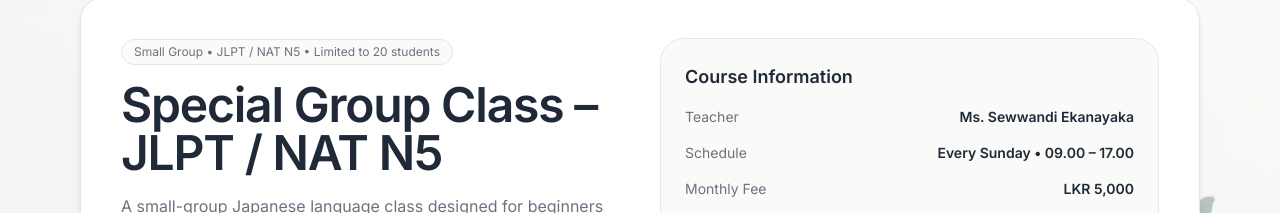
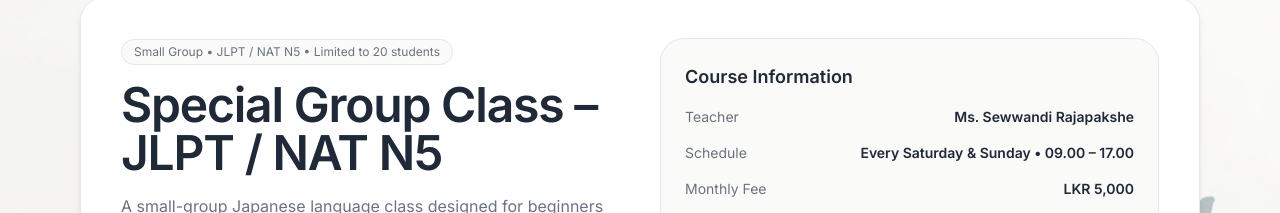
Before and after one commit to MithilaRasanjith/anami-site, a Next.js app: page /courses/special-group-n5 in a window 1280 px wide. Shown: the part 114-327 px from the top of the page. Built offline with nearby package versions, Linux system fonts and the light colour scheme.

Commit message:
Update teacher name to Ms. Sewwandi Rajapakshe and adjust schedule details across multiple components

```diff
--- a/app/courses/alevel/_components/ALevelClient.tsx
+++ b/app/courses/alevel/_components/ALevelClient.tsx
@@ -50,7 +50,7 @@ export default function ALevelClient() {
 
               <dl className="mt-4 space-y-4 text-sm">
                 {[
-                  { k: "Teacher", v: "Ms. Sewwandi Ekanayaka" },
+                  { k: "Teacher", v: "Ms. Sewwandi Rajapakshe" },
                   { k: "Schedule", v: "Every Sunday • 15.00 – 17.00" },
                   { k: "Monthly Fee", v: "LKR 2,000" },
                   { k: "Location", v: "Gampaha – Udugampola" },
--- a/app/courses/olevel/_components/OLevelClient.tsx
+++ b/app/courses/olevel/_components/OLevelClient.tsx
@@ -50,7 +50,7 @@ export default function OLevelClient() {
 
               <dl className="mt-4 space-y-4 text-sm">
                 {[
-                  { k: "Teacher", v: "Ms. Sewwandi Ekanayaka" },
+                  { k: "Teacher", v: "Ms. Sewwandi Rajapakshe" },
                   { k: "Schedule", v: "Every Sunday • 13.00 – 15.00" },
                   { k: "Monthly Fee", v: "LKR 2,000" },
                   { k: "Location", v: "Gampaha – Udugampola" },
--- a/app/courses/online-n5/_components/OnlineN5Client.tsx
+++ b/app/courses/online-n5/_components/OnlineN5Client.tsx
@@ -133,7 +133,7 @@ export default function OnlineN5Client() {
               },
               {
                 title: "Practice & Feedback",
-                desc: "Regular speaking, listening, and revision activities.",
+                desc: "Regular speaking, listening, and revision activities with past paper discussions.",
               },
             ].map((item, i) => (
               <Reveal key={item.title} delayMs={i * 90}>
--- a/app/courses/special-group-n5/_components/SpecialGroupN5Client.tsx
+++ b/app/courses/special-group-n5/_components/SpecialGroupN5Client.tsx
@@ -44,8 +44,8 @@ export default function SpecialGroupN5Client() {
 
               <dl className="mt-4 space-y-4 text-sm">
                 {[
-                  { k: "Teacher", v: "Ms. Sewwandi Ekanayaka" },
-                  { k: "Schedule", v: "Every Sunday • 09.00 – 17.00" },
+                  { k: "Teacher", v: "Ms. Sewwandi Rajapakshe" },
+                  { k: "Schedule", v: "Every Saturday & Sunday • 09.00 – 17.00" },
                   { k: "Monthly Fee", v: "LKR 5,000" },
                   { k: "Location", v: "Gampaha – Udugampola" },
                   { k: "Class Type", v: "Physical (Special Group)" },
--- a/app/teachers/_components/TeachersClient.tsx
+++ b/app/teachers/_components/TeachersClient.tsx
@@ -18,13 +18,13 @@ const teachers = [
     cta: { label: "View Online Class", href: "/courses/online-n5?course=online-n5" },
   },
   {
-    name: "Ms. Sewwandi Ekanayaka",
+    name: "Ms. Sewwandi Rajapakshe",
     role: "Special Group Class — JLPT / NAT N5",
     tags: ["In-person", "Small group", "Weekly practice"],
     bio:
       "Focused group learning with consistent practice and guidance. Ideal if you prefer a classroom environment and weekly accountability.",
     highlights: [
-      "Every Sunday (09:00 – 17:00)",
+      "Every Saturday & Sunday (09:00 – 17:00)",
       "Gampaha (Udugampola)",
       "Limited to 20 students",
     ],
```
